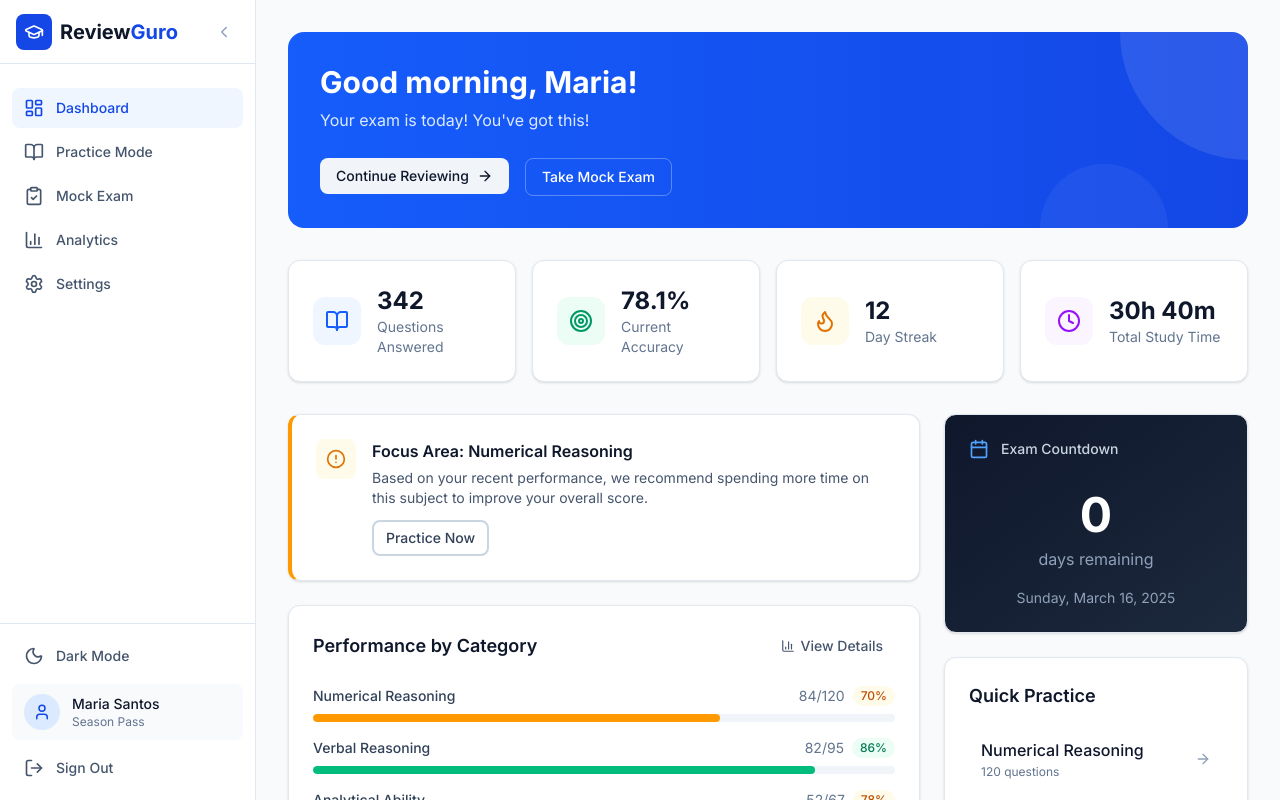
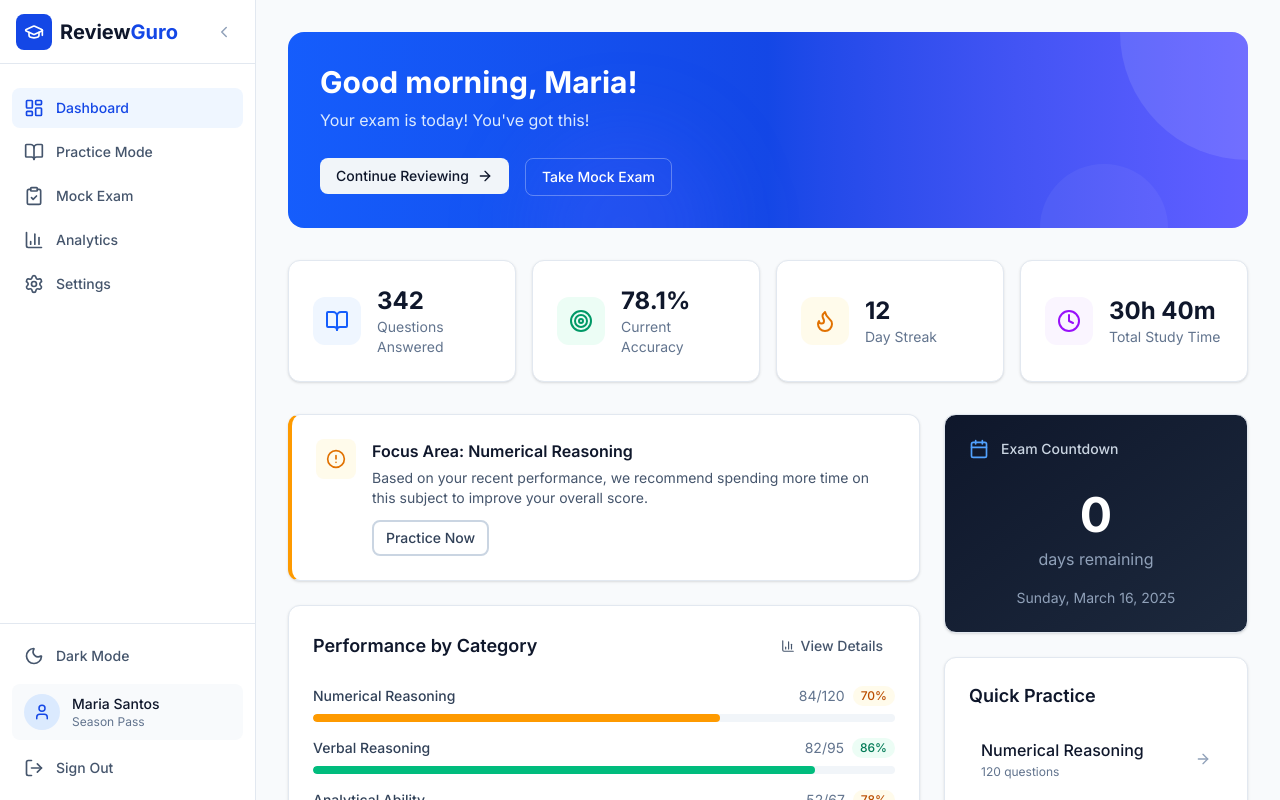
Before and after one commit to jehnsen/review-guro-frontend, a Next.js app: page /dashboard in a window 1280 px wide. Shown: the top 800 px of the page. Built offline with nearby package versions, Linux system fonts and the light colour scheme.

Commit message:
made the banner gradient

```diff
--- a/src/app/dashboard/page.tsx
+++ b/src/app/dashboard/page.tsx
@@ -40,9 +40,10 @@ export default function DashboardPage() {
     <DashboardLayout>
       <div className="max-w-7xl mx-auto space-y-8">
         {/* Welcome Banner */}
-        <div className="bg-linear-to-r from-blue-600 to-blue-700 rounded-2xl p-6 lg:p-8 text-white relative overflow-hidden">
+        <div className="bg-linear-to-r from-blue-600 via-blue-700 to-indigo-500 rounded-2xl p-6 lg:p-8 text-white relative overflow-hidden">
           <div className="absolute right-0 top-0 w-64 h-64 bg-white/10 rounded-full -translate-y-1/2 translate-x-1/2" />
           <div className="absolute right-20 bottom-0 w-32 h-32 bg-white/5 rounded-full translate-y-1/2" />
+          <div className="absolute left-1/4 top-1/2 w-48 h-48 bg-indigo-500/20 rounded-full blur-2xl" />
 
           <div className="relative">
             <h1 className="text-2xl lg:text-3xl font-bold mb-2">
```
